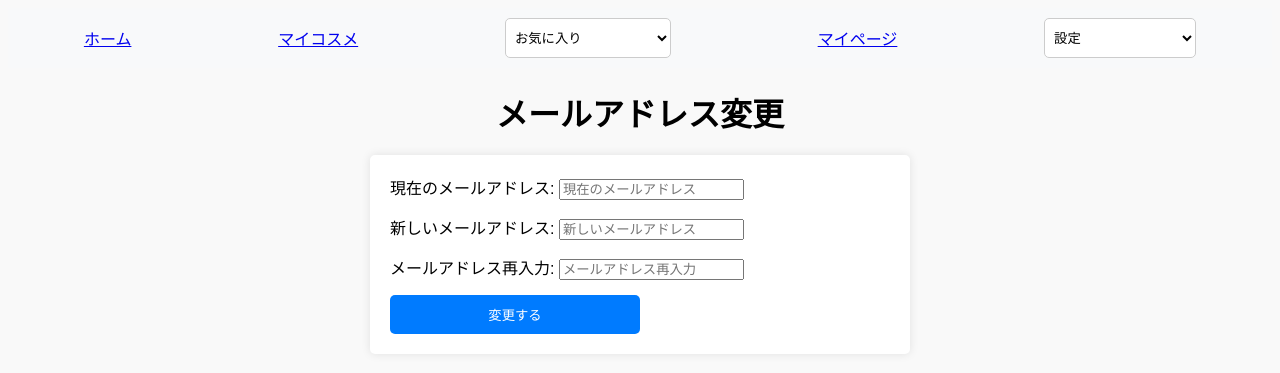
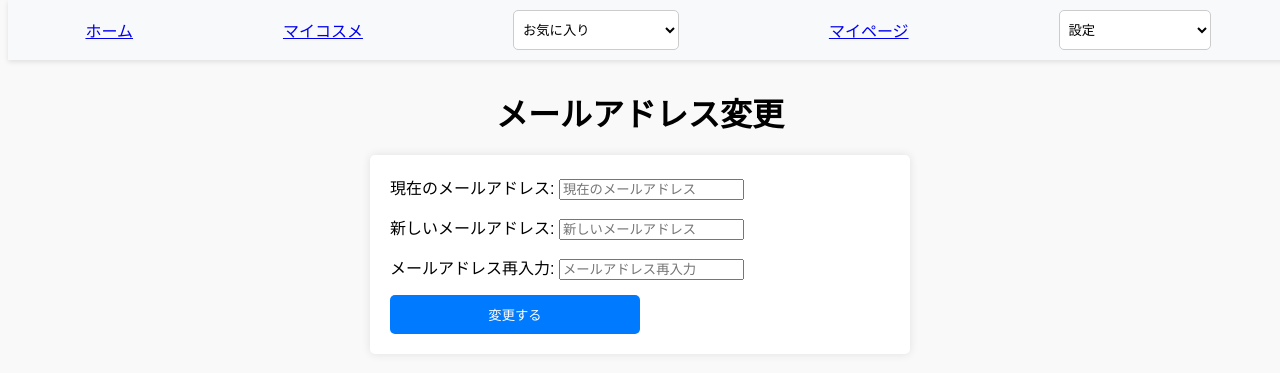
Before and after one commit to akaringo0814/CosCharm, a Django app: page /coscharm/email_change/ in a window 1280 px wide. Shown: the top 373 px of the page. Run offline with Django 5.2, Linux system fonts and the light colour scheme; the visitor is signed in with stand-in values (Sample User, id 1).

Commit message:
ナビゲーションヘッダー固定

```diff
--- a/CosCharm/app/templates/base.html
+++ b/CosCharm/app/templates/base.html
@@ -15,6 +15,17 @@
             display: flex;
             justify-content: space-around;
         }
+        header {
+            position: fixed;
+            top: 0;
+            width: 100%;
+            z-index: 1000;
+            background-color: rgb(210, 160, 169); /* 背景色をピンクに設定 */
+            box-shadow: 0 2px 5px rgba(0, 0, 0, 0.1); /* 下に影を追加 */
+        }
+        main {
+            padding-top: 60px; /* ヘッダーの高さ分だけ余白を追加 */
+        }
 
         /* タイムライン */
         .container {
@@ -30,6 +41,7 @@
             align-items: center;
             gap: 15px;
         }
+
 
         form {
             margin: 10px auto;
```
